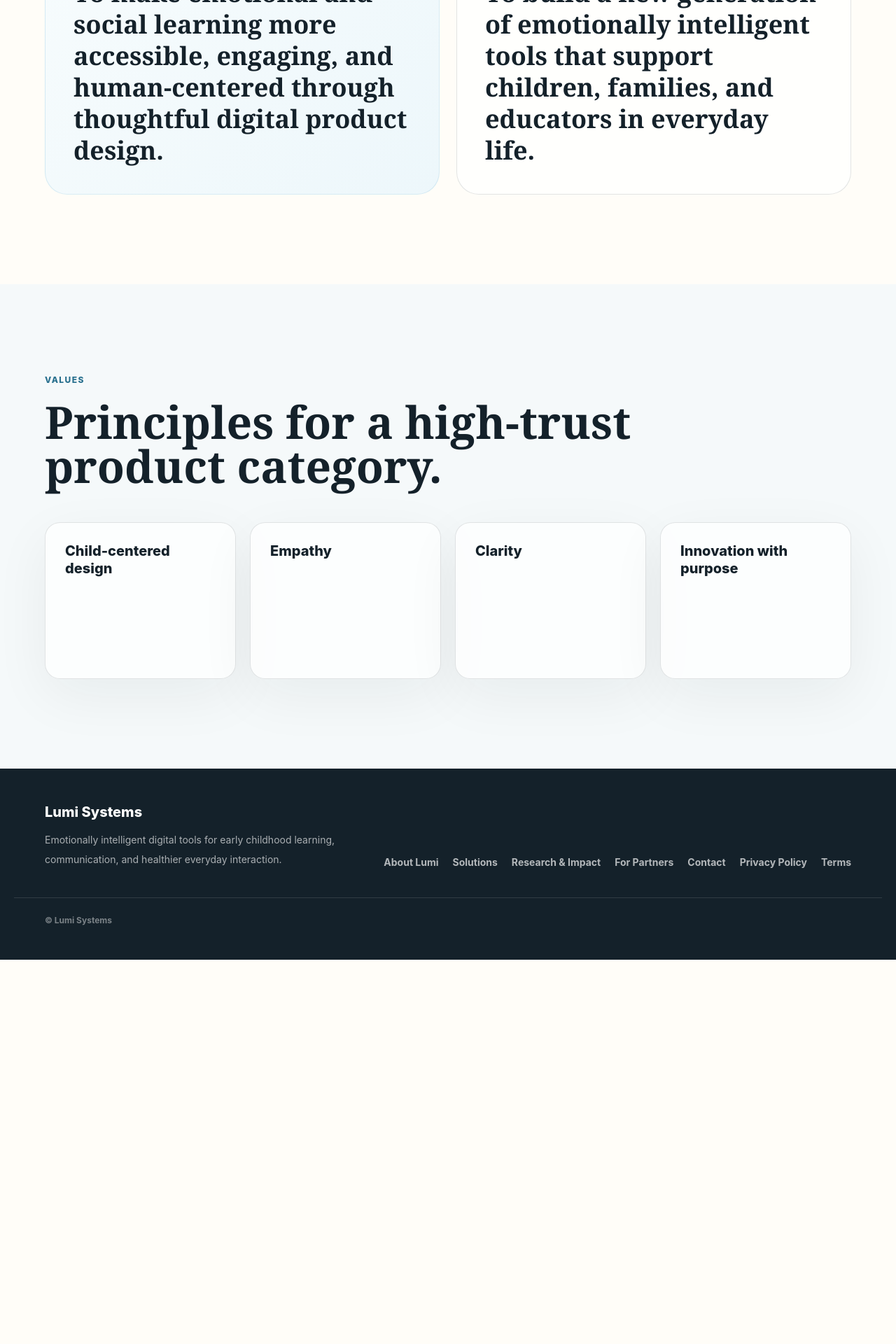
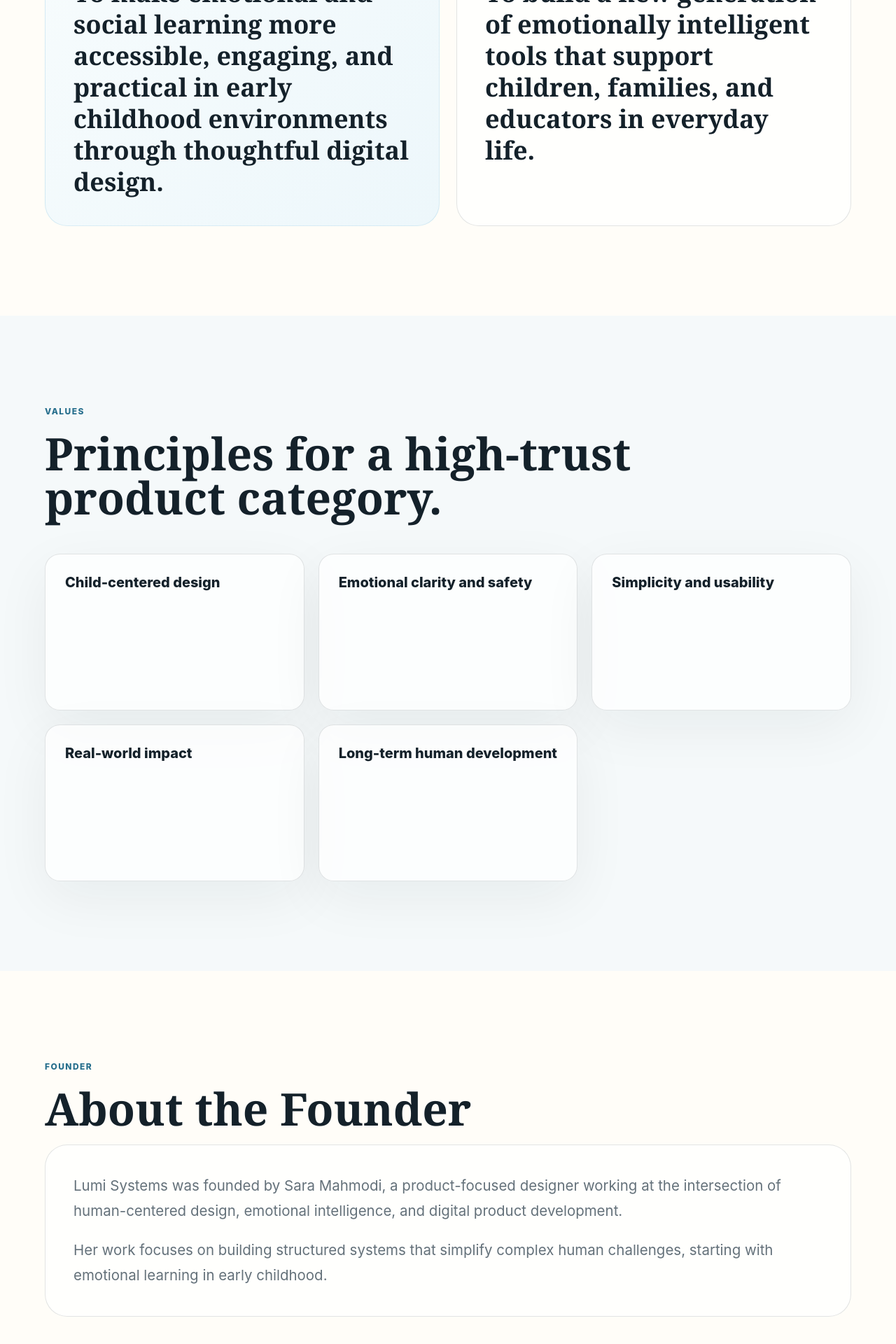
Before and after one commit to Saramah63/Lumi-Systems, a Next.js app: page /about in a window 1280 px wide. Shown: the part 798-2718 px from the top of the page at 70% size. Before the commit the page ends 2169 px from the top, so only its background shows below. Built offline with nearby package versions, Linux system fonts and the light colour scheme.

Commit message:
add founder and practical adoption sections

```diff
--- a/src/app/about-lumi/page.tsx
+++ b/src/app/about-lumi/page.tsx
@@ -18,6 +18,14 @@ const capabilities = [
   "Conflict response",
   "Accepting limits and boundaries",
   "Everyday interaction skills",
+];
+
+const benefits = [
+  "Children develop stronger emotional vocabulary",
+  "Everyday conflicts become easier to manage",
+  "Communication improves in group settings",
+  "Educators gain structured support tools",
+  "Emotional learning becomes consistent—not occasional",
 ];
 
 export default function AboutLumiPage() {
@@ -57,6 +65,22 @@ export default function AboutLumiPage() {
           />
         </Reveal>
       </section>
+      <section className="section-space">
+        <Reveal className="container-shell grid gap-10 lg:grid-cols-[0.72fr_0.88fr]">
+          <SectionHeading
+            eyebrow="Real-world use"
+            title="Designed for real-world use"
+            body="Lumi is not designed as entertainment. It is designed as a practical support tool for everyday emotional and social learning in real environments."
+          />
+          <div className="grid gap-4">
+            {benefits.map((benefit) => (
+              <div className="rounded-2xl border border-[var(--line)] bg-white/72 p-5 font-extrabold" key={benefit}>
+                {benefit}
+              </div>
+            ))}
+          </div>
+        </Reveal>
+      </section>
     </main>
   );
 }
--- a/src/app/about/page.tsx
+++ b/src/app/about/page.tsx
@@ -10,7 +10,13 @@ export const metadata: Metadata = {
     "About Lumi Systems, an early-stage company building digital tools for emotional intelligence, communication, and healthier development.",
 };
 
-const values = ["Child-centered design", "Empathy", "Clarity", "Innovation with purpose"];
+const values = [
+  "Child-centered design",
+  "Emotional clarity and safety",
+  "Simplicity and usability",
+  "Real-world impact",
+  "Long-term human development",
+];
 
 export default function AboutPage() {
   return (
@@ -25,8 +31,8 @@ export default function AboutPage() {
           <div className="blue-panel rounded-[2rem] p-8 md:p-10">
             <p className="eyebrow mb-5">Mission</p>
             <h2 className="font-display text-4xl font-bold leading-tight">
-              To make emotional and social learning more accessible, engaging, and human-centered through thoughtful
-              digital product design.
+              To make emotional and social learning more accessible, engaging, and practical in early childhood
+              environments through thoughtful digital design.
             </h2>
           </div>
           <div className="rounded-[2rem] border border-[var(--line)] bg-white/70 p-8 md:p-10">
@@ -41,13 +47,28 @@ export default function AboutPage() {
       <section className="section-space bg-[var(--mist)]">
         <Reveal className="container-shell">
           <SectionHeading eyebrow="Values" title="Principles for a high-trust product category." />
-          <div className="mt-12 grid gap-5 md:grid-cols-2 lg:grid-cols-4">
+          <div className="mt-12 grid gap-5 md:grid-cols-2 lg:grid-cols-3">
             {values.map((value) => (
               <PremiumCard key={value} title={value} />
             ))}
           </div>
         </Reveal>
       </section>
+      <section className="section-space">
+        <Reveal className="container-shell grid gap-5 max-w-4xl">
+          <SectionHeading eyebrow="Founder" title="About the Founder" />
+          <div className="rounded-[2rem] border border-[var(--line)] bg-white/72 p-8 md:p-10">
+            <p className="body-large">
+              Lumi Systems was founded by Sara Mahmodi, a product-focused designer working at the intersection of
+              human-centered design, emotional intelligence, and digital product development.
+            </p>
+            <p className="body-large mt-5">
+              Her work focuses on building structured systems that simplify complex human challenges, starting with
+              emotional learning in early childhood.
+            </p>
+          </div>
+        </Reveal>
+      </section>
     </main>
   );
 }
--- a/src/app/solutions/page.tsx
+++ b/src/app/solutions/page.tsx
@@ -1,6 +1,7 @@
 import type { Metadata } from "next";
 import { PageHero } from "@/components/shared/page-hero";
 import { Reveal } from "@/components/shared/reveal";
+import { SectionHeading } from "@/components/shared/section-heading";
 
 export const metadata: Metadata = {
   title: "Solutions",
@@ -21,6 +22,14 @@ const solutions = [
     title: "For future family use",
     body: "Extend emotional learning beyond institutional settings into everyday family life through consistent and child-friendly interaction.",
   },
+];
+
+const practicePoints = [
+  "Short guided interaction sessions",
+  "Individual or small group use",
+  "Integrated into daily routines",
+  "Used as support during real situations",
+  "Flexible across different learning environments",
 ];
 
 export default function SolutionsPage() {
@@ -45,6 +54,26 @@ export default function SolutionsPage() {
           ))}
         </Reveal>
       </section>
+      <section className="section-space bg-[var(--mist)]">
+        <Reveal className="container-shell grid gap-10 lg:grid-cols-[0.72fr_0.88fr]">
+          <SectionHeading
+            eyebrow="Why it matters"
+            title="Why this matters for early childhood environments"
+            body="Emotional and social challenges are part of everyday life in daycare settings—yet tools to address them are often limited, inconsistent, or time-dependent. Lumi provides a structured, repeatable way to support emotional learning without adding complexity to daily routines."
+          />
+          <div className="rounded-[2rem] border border-[var(--line)] bg-white/72 p-8 md:p-10">
+            <p className="eyebrow mb-5">How Lumi is used in practice</p>
+            <div className="grid gap-4">
+              {practicePoints.map((point) => (
+                <div className="flex items-center gap-3 border-b border-[var(--line)] pb-4 last:border-0 last:pb-0" key={point}>
+                  <span className="h-2.5 w-2.5 rounded-full bg-[var(--blue)]" />
+                  <span className="font-extrabold text-[var(--foreground)]">{point}</span>
+                </div>
+              ))}
+            </div>
+          </div>
+        </Reveal>
+      </section>
     </main>
   );
 }
```
